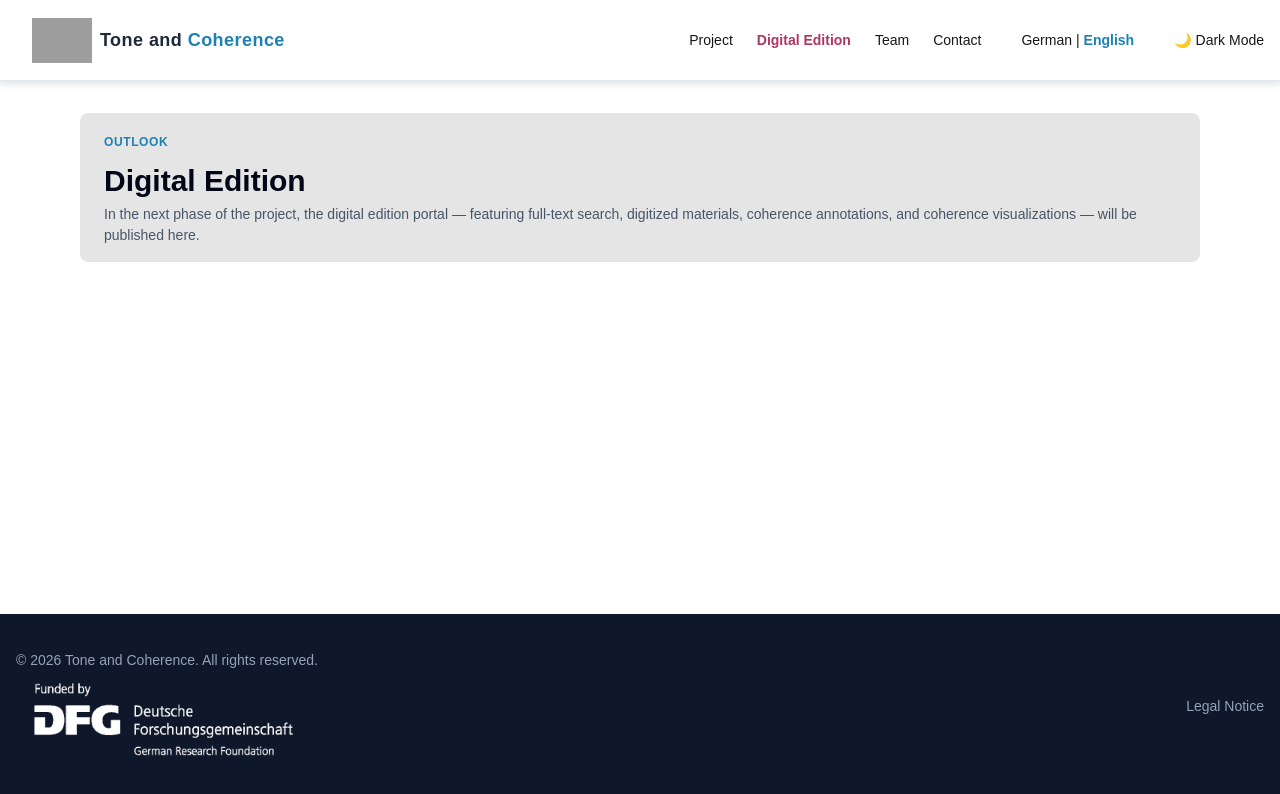
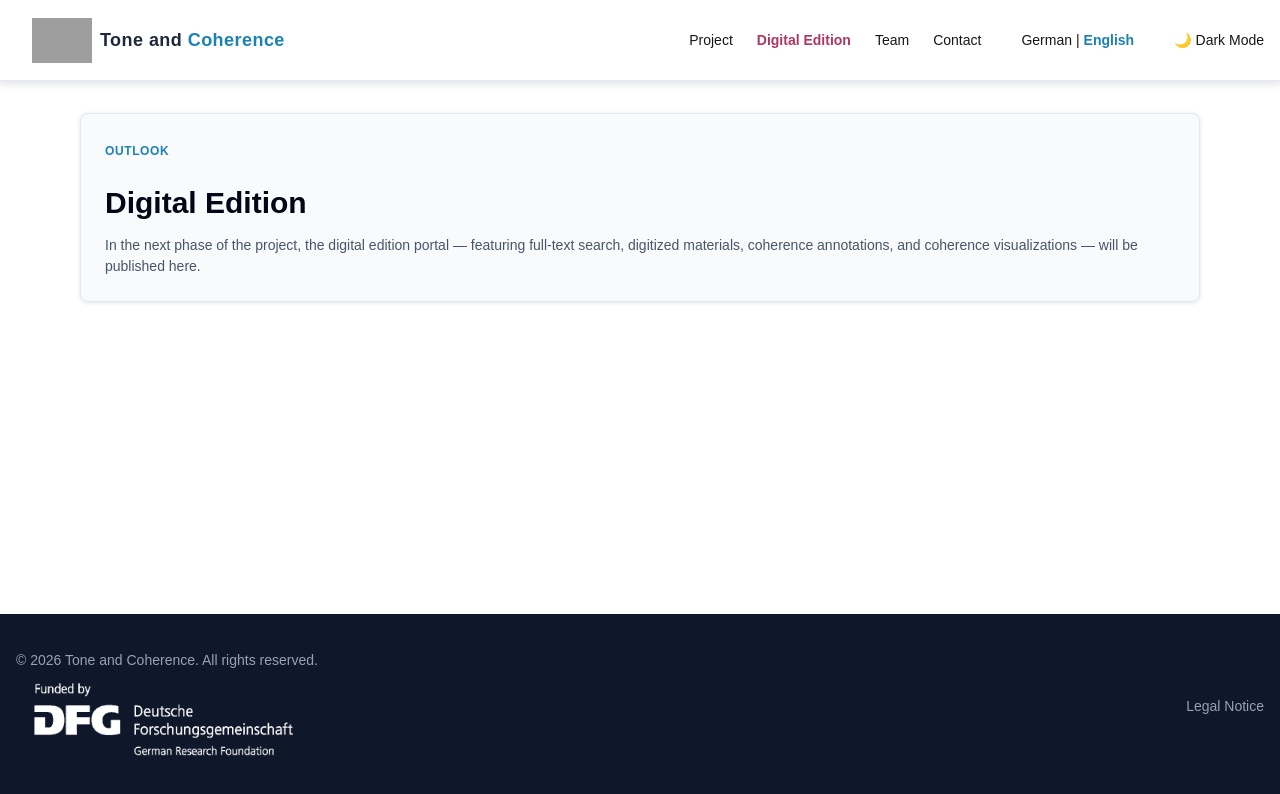
Before and after one commit to tonkohaerenz/tonkohaerenz.github.io, a Next.js app: page /en/digitalEdition in a window 1280 px wide. Shown: the top 794 px of the page. Built offline with nearby package versions, Linux system fonts and the light colour scheme; grey boxes are pictures that could not be loaded.

Commit message:
Digitale Edition-Seiten angepasst (Card)

```diff
--- a/src/app/digitaleEdition/page.tsx
+++ b/src/app/digitaleEdition/page.tsx
@@ -2,8 +2,8 @@
 
 export default function DigitaleEditionPage() {
   return (
-    <article lang="en" className="article-content">
-          <div className="overlay-box">
+    <section lang="de">
+          <div className="card">
           <span className="blue-uppercase">
             Ausblick
           </span>
@@ -14,6 +14,6 @@ export default function DigitaleEditionPage() {
             In der nächsten Phase des Projekts wird an dieser Stelle das digitale Editionsportal mit Volltextsuche, Digitalisaten, Kohärenzkommentaren und Kohärenzvisualisierungen veröffentlicht.
             </p>
           </div>
-    </article>
+    </section>
   );
 }
--- a/src/app/en/digitalEdition/page.tsx
+++ b/src/app/en/digitalEdition/page.tsx
@@ -2,8 +2,8 @@
 
 export default function DigitalEditionPage() {
   return (
-    <article lang="en" className="article-content">
-          <div className="overlay-box">
+    <section lang="en">
+          <div className="card">
           <span className="blue-uppercase">
             Outlook
           </span>
@@ -14,6 +14,6 @@ export default function DigitalEditionPage() {
             In the next phase of the project, the digital edition portal — featuring full-text search, digitized materials, coherence annotations, and coherence visualizations — will be published here.
           </p>
           </div>
-    </article>
+    </section>
   );
 }
```
